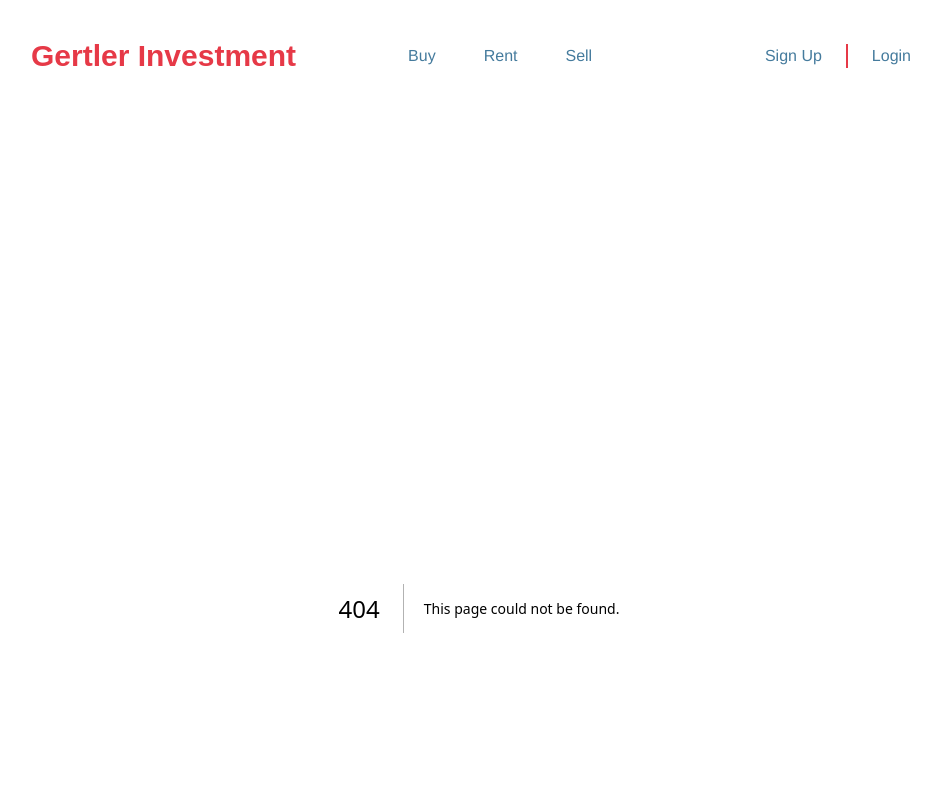
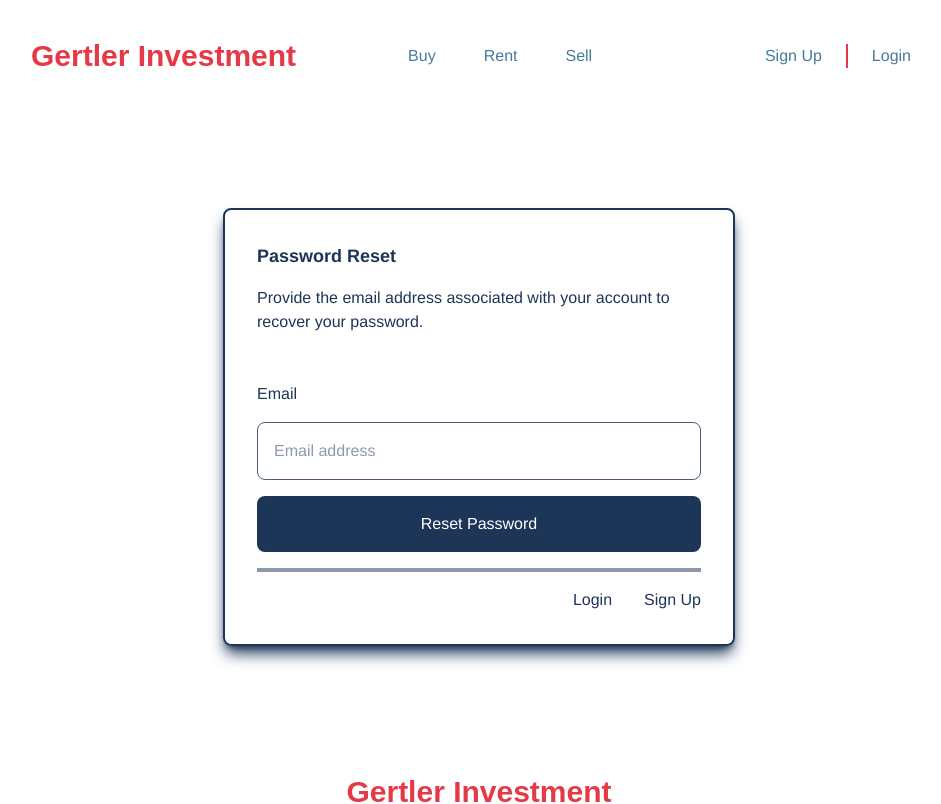
Before and after one commit to Bot-on-Tapwater/gertlerinvestment, a Next.js app: page /login/reset-password in a window 1280 px wide. Before the commit this address had no page. Shown: the top 804 px of the page, without its empty margins (161-1102 px from the left). Built offline with nearby package versions, Linux system fonts and the light colour scheme; a web font is replaced by a local one.

Commit message:
chore: Implement reset password page

```diff
--- /dev/null
+++ b/app/login/reset-password/page.tsx
@@ -0,0 +1,74 @@
+import Link from "next/link";
+import Form from "next/form";
+import { ForwardSlashIcon } from "@/app/global/components/svgIcons";
+
+function BeforeFormSegment() {
+  return (
+    <>
+      <section className="flex flex-col justify-between items-start gap-y-4">
+        <div className="font-bold text-lg">Password Reset</div>
+        {/* <div className="font-extralight">
+          Don't have an account?{" "}
+          <span>
+            <Link href="/signup" className="font-bold  hover:underline ">
+              Join now
+            </Link>
+          </span>
+        </div> */}
+        <div>
+          Provide the email address associated with your account to recover your
+          password.
+        </div>
+      </section>
+    </>
+  );
+}
+
+function HorizontalSeparator() {
+  return <div className="w-full h-1 bg-summerfive/50"></div>;
+}
+
+function AuthLink({ name, link }: { name: string; link: string }) {
+  return (
+    <Link href={link} className="hover:underline">
+      {name}
+    </Link>
+  );
+}
+
+function ResetPasswordForm() {
+  return (
+    <>
+      <Form action="" className="flex flex-col gap-y-4">
+        <div className="flex flex-col gap-y-4">
+          <label>Email</label>
+          <input
+            name="email"
+            required
+            placeholder="Email address"
+            className="border-1 border-summerfive/80 p-4 rounded-lg"
+          />
+        </div>
+        <button className="bg-summerfive p-4 text-summertwo rounded-lg cursor-pointer hover:bg-summerfive/85 duration-200">
+          Reset Password
+        </button>
+        <HorizontalSeparator />
+        <section className="flex gap-x-8 justify-end">
+          <AuthLink name="Login" link="/login" />
+          <AuthLink name="Sign Up" link="/signup" />
+        </section>
+      </Form>
+    </>
+  );
+}
+
+export default function ResetPassword() {
+  return (
+    <>
+      <section className="p-8 border-2 shadow-lg shadow-summerfive border-summerfive rounded-lg flex flex-col gap-y-12 w-lg text-summerfive">
+        <BeforeFormSegment />
+        <ResetPasswordForm />
+      </section>
+    </>
+  );
+}
```
